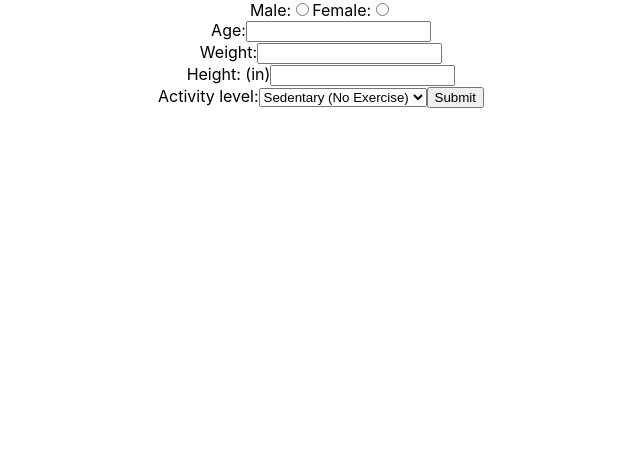
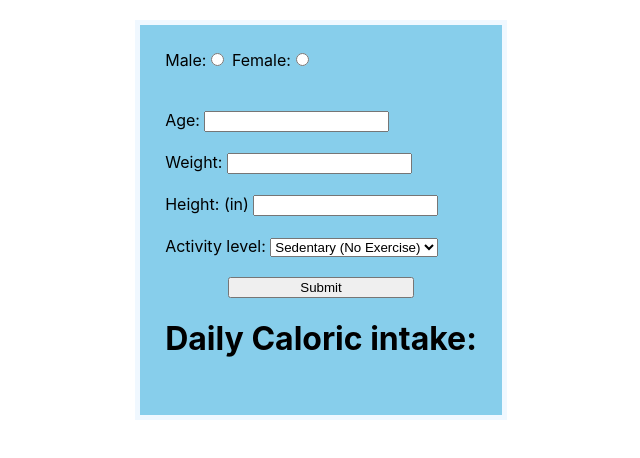
Before and after one commit to tomcorey26/caloricIntakeCalculator, a React (Create React App) app: page / in a window 1280 px wide. Shown: the top 458 px of the page, without its empty margins (319-959 px from the left). Built offline with nearby package versions, Linux system fonts and the light colour scheme.

Commit message:
make it look pretty

```diff
--- a/src/App.css
+++ b/src/App.css
@@ -1,5 +1,8 @@
+
 .App {
+  overflow: hidden;
   text-align: center;
+  padding-top: 20px;
 }
 
 .App-logo {
@@ -22,6 +25,36 @@
   color: #61dafb;
 }
 
+.theRow {
+  padding-bottom: 20px;
+}
+
+.theCalc {
+  text-align: left;
+  display: inline-block;
+  border: 5px solid #F0F8FF;
+  background-color: #87CEEB;
+  padding:25px;
+
+}
+
+
+#submit {
+  display: block;
+  max-width: 300px;
+  margin: auto;
+  width:60%;
+}
+
+#submit:hover {
+
+}
+
+#intake {
+  text-align:center;
+  padding-top:10px;
+}
+
 @keyframes App-logo-spin {
   from {
     transform: rotate(0deg);
--- a/src/App.js
+++ b/src/App.js
@@ -1,13 +1,5 @@
 import React, { Component } from 'react';
 import './App.css';
-//import ReactDOM from 'react-dom'
-
-//figure out how react forms work
-//have input buttons for table which alter calorie intake properties
-//figure out how to make text stay to left
-
-
-//make a class for the output that will be changing
 
 class NameForm extends React.Component {
   constructor(props) {
@@ -18,14 +10,13 @@ class NameForm extends React.Component {
       weight: '',
       height: '',
       actLevel: '',
+      intake: '',
     };
-
     this.handleChange = this.handleChange.bind(this);
     this.handleSubmit = this.handleSubmit.bind(this);
   }
   renderIntake(gender,age,weight,height,actLevel){
-    //add if statement to see if vals are null
-    //if they are output finish inputing values to see result
+
     let levels = {
       sedentary: 1.2,
       light: 1.375,
@@ -81,38 +72,48 @@ class NameForm extends React.Component {
   //have this return handle intake
   handleSubmit(event) {
     let calories = this.renderIntake(this.state.gender,this.state.age,this.state.weight,this.state.height,this.state.actLevel);
-    alert('Your daily caloric Intake is ' + calories);
-    console.log(calories);
+    let round = Math.floor(calories);
+    this.setState({intake: round});
     event.preventDefault();
   }
 
   render() {
     return (
+      <div class="theCalc">
         <form onSubmit={this.handleSubmit}>
+          <div class="theRow">
             <label>
               Male:
               <input type="radio" value="male" onChange={this.handleChange} name="gender" />
+              {' '}
               Female:
               <input type="radio" value="female" onChange={this.handleChange} name="gender"/>
             </label>
+          </div>
+          <div class="theRow">
             <br/>
               <label>
-            Age:
+                Age: {' '}
                 <input type="text" onChange={this.handleChange} name="age" />
               </label>
             <br/>
+          </div>
+          <div class="theRow">
               <label>
-            Weight:
+                Weight: {' '}
                 <input type="number" onChange={this.handleChange} name="weight" />
               </label>
             <br/>
+          </div>
+          <div class="theRow">
               <label>
-            Height: (in)
+                Height: (in) {' '}
                 <input type="number" onChange={this.handleChange} name="height" />
               </label>
             <br />
+          </div>
           <label>
-          Activity level:
+            Activity level: {' '}
             <select value={this.state.actLevel} onChange={this.handleChange}>
               <option value="sedentary">Sedentary (No Exercise)</option>
               <option value="light">Light (1-2 days)</option>
@@ -120,8 +121,15 @@ class NameForm extends React.Component {
               <option value="heavy">Heavy (Every day)</option>
             </select>
           </label>
-        <input type="submit" value="Submit" />
+          <br/>
+          <br/>
+          <input id="submit" type="submit" value="Submit" />
+          <h1>Daily Caloric intake: <br/>
+              <div id="intake">{this.state.intake}</div>
+          </h1>
         </form>
+      </div>
+
     );
   }
 }
@@ -132,35 +140,6 @@ class Table extends React.Component {
     this.state = {
     };
 
-  }
-
-  renderIntake(gender,age,weight,height,actLevel){
-    //add if statement to see if vals are null
-    //if they are output finish inputing values to see result
-    let levels = {
-      sedentary: 1.2,
-      light: 1.375,
-      moderate: 1.55,
-      heavy: 1.725
-    }
-    if (gender === "male"){
-      let p1 = (weight * 6.23) + (height * 12.7);
-      let p2 = age * 6.8;
-      let p3 = p1-p2;
-      let basalMetabolic = p3 +66;
-      let caloricIntake = basalMetabolic * levels[actLevel];
-
-      return <h1>Your caloric intake is: {caloricIntake}</h1>;
-    }
-    else {
-      let p1 = (weight * 4.35) + (height * 4.7);
-      let p2 = age * 4.7;
-      let p3 = p1-p2;
-      let basalMetabolic = p3 + 655;
-      let caloricIntake = basalMetabolic * levels[actLevel];
-
-      return <h1>Your caloric intake is: {caloricIntake}</h1>;
-    }
   }
   render() {
     return (
```
Lines whose indentation alone changed are shown as unchanged.
